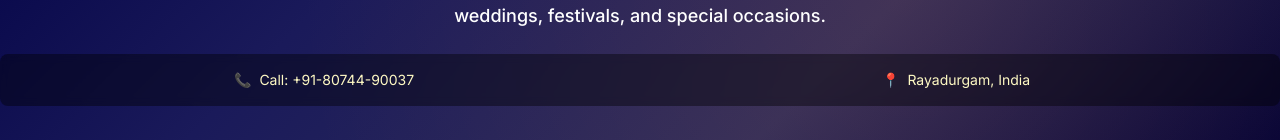
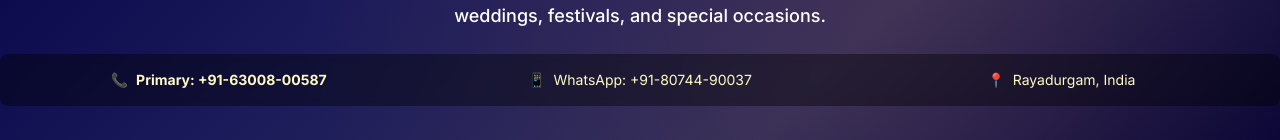
Before and after one commit to SVDileepKumar/giftbox, a React (Create React App) app: page / in a window 1280 px wide. Shown: the part 812-952 px from the top of the page. Built offline with nearby package versions, Linux system fonts and the light colour scheme; the HTML template or start-up script is replaced by a standard one.

Commit message:
Update Header.tsx

```diff
--- a/src/components/Header.tsx
+++ b/src/components/Header.tsx
@@ -162,10 +162,14 @@ const Header: React.FC = () => {
 
         {/* Contact Details in Header */}
         <div className="bg-black bg-opacity-40 rounded-lg p-4 mt-6 backdrop-blur-sm">
-          <div className="grid grid-cols-1 md:grid-cols-2 gap-4 text-sm">
+          <div className="grid grid-cols-1 md:grid-cols-3 gap-4 text-sm">
             <div className="flex items-center justify-center">
               <span className="text-yellow-300 mr-2">📞</span>
-              <span className="text-yellow-100">Call: +91-80744-90037</span>
+              <span className="text-yellow-100 font-bold">Primary: +91-63008-00587</span>
+            </div>
+            <div className="flex items-center justify-center">
+              <span className="text-yellow-300 mr-2">📱</span>
+              <span className="text-yellow-100">WhatsApp: +91-80744-90037</span>
             </div>
             <div className="flex items-center justify-center">
               <span className="text-yellow-300 mr-2">📍</span>
```
